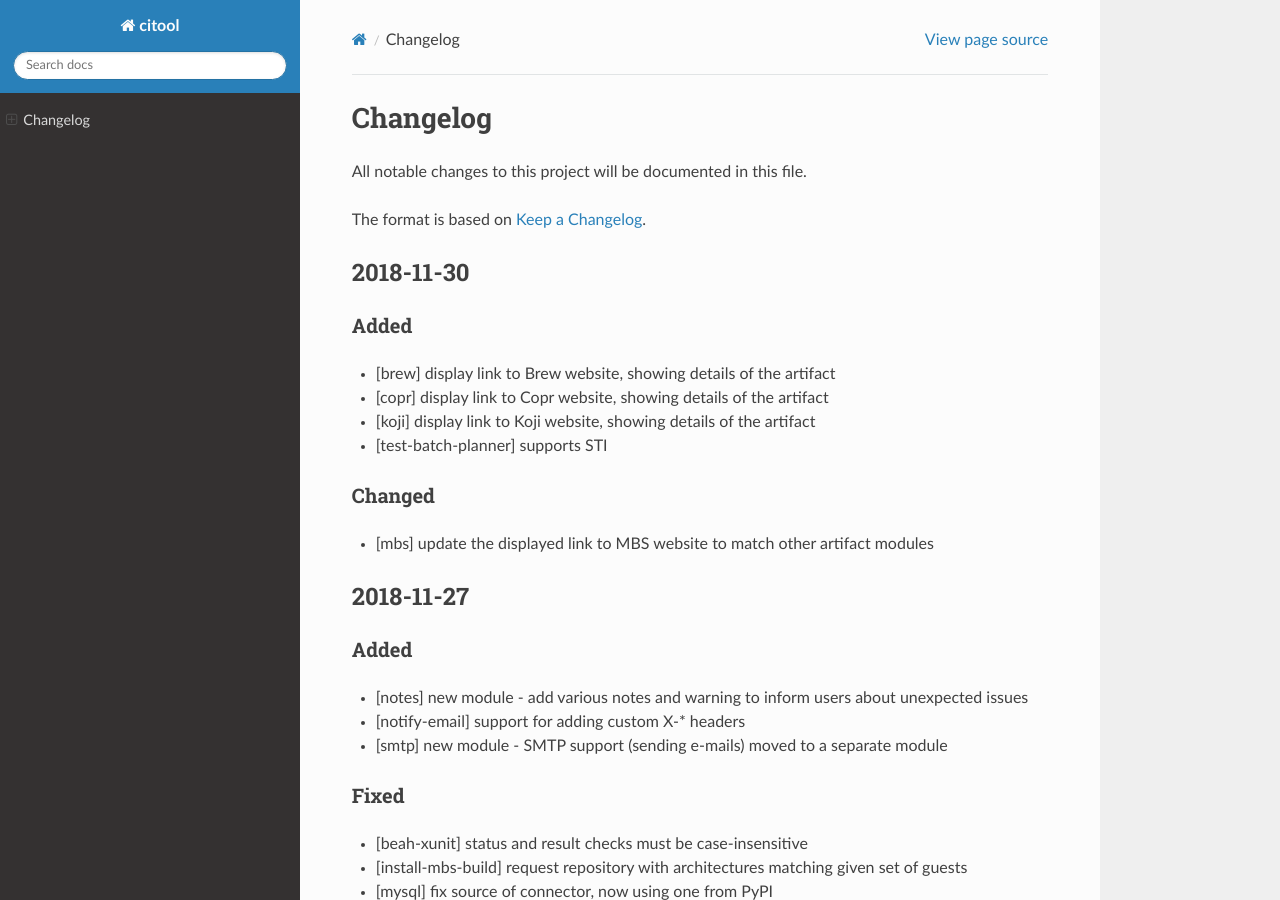
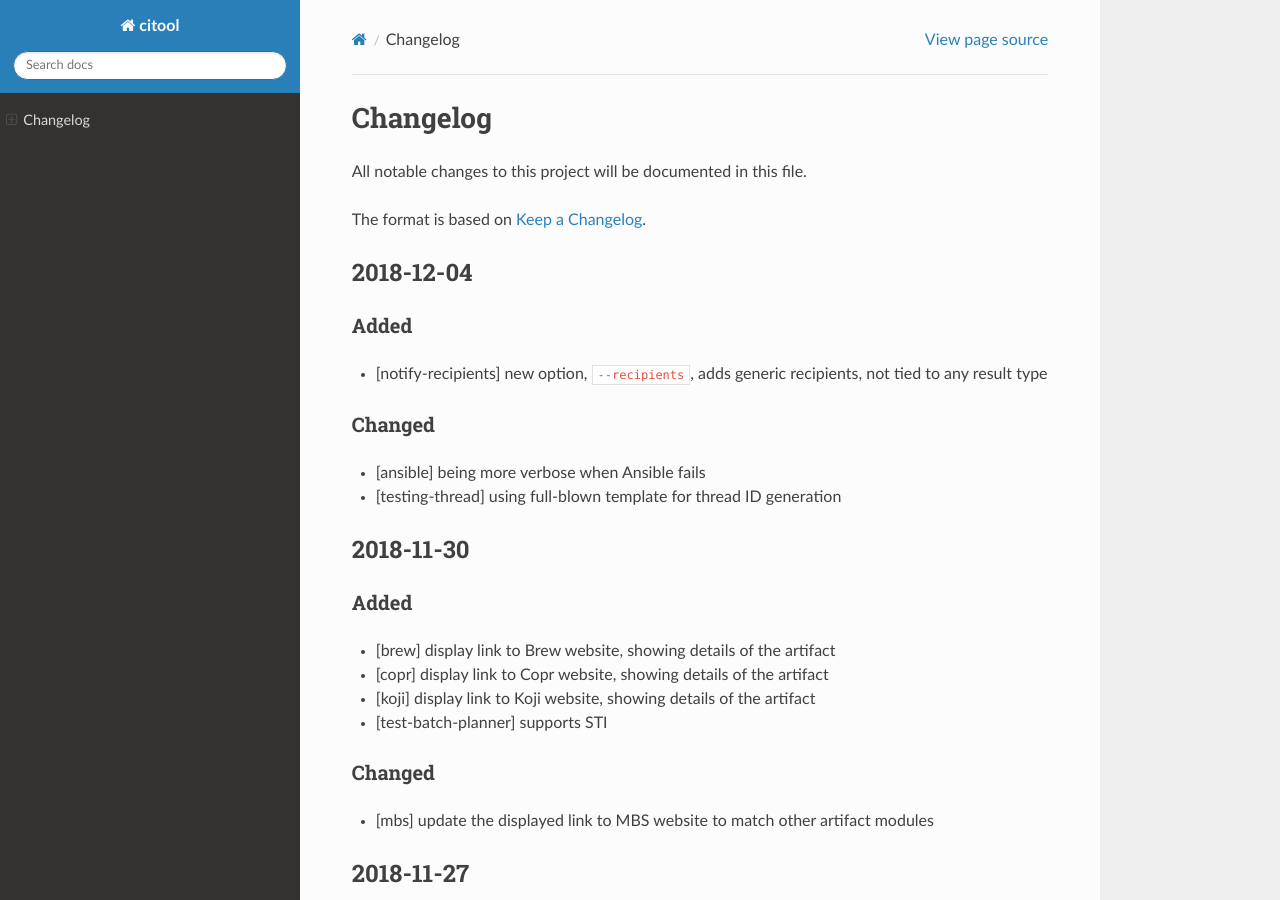
Before and after one commit to guy9050/gluetool, a Sphinx documentation site: the page built from docs/source/CHANGELOG.rst, in a window 1280 px wide and 900 px high. Built offline with Sphinx 7.4.7 and the Read the Docs theme 2.0.0, drawn with Linux system fonts in a browser that asks for light colours.

Commit message:
Changelog update for 2018-12-04 release

```diff
--- a/docs/source/CHANGELOG.rst
+++ b/docs/source/CHANGELOG.rst
@@ -4,6 +4,21 @@ Changelog
 All notable changes to this project will be documented in this file.
 
 The format is based on `Keep a Changelog <https://keepachangelog.com/en/1.0.0/>`_.
+
+2018-12-04
+----------
+
+Added
+~~~~~
+
+- [notify-recipients] new option, ``--recipients``, adds generic recipients, not tied to any result type
+
+Changed
+~~~~~~~
+
+- [ansible] being more verbose when Ansible fails
+- [testing-thread] using full-blown template for thread ID generation
+
 
 2018-11-30
 ----------
```
